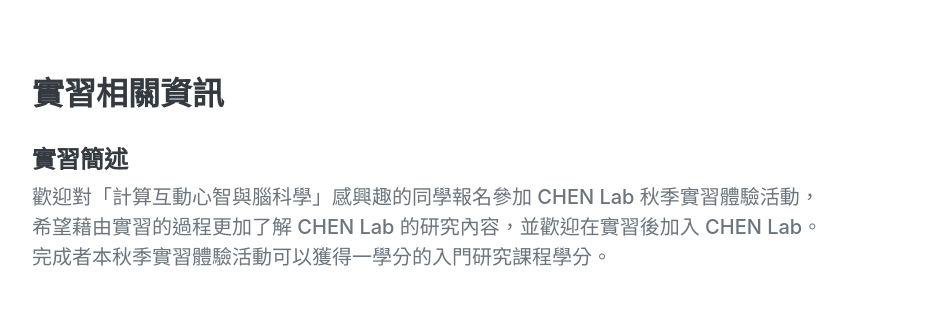
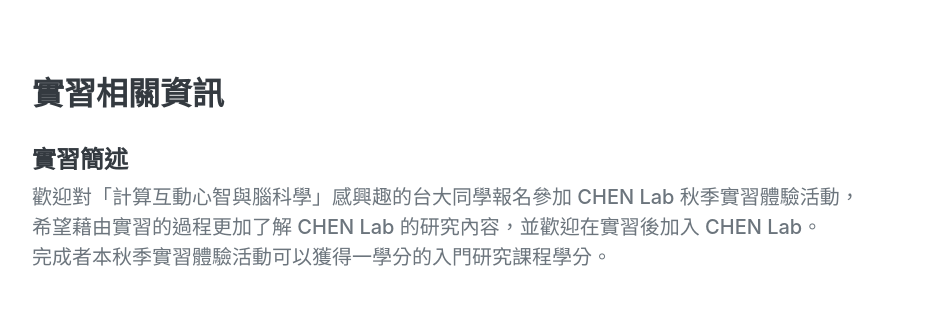
Before and after one commit to CHEN-lab-NTU/CHEN-Lab_Intern_program, a plain HTML site: page index.html in a window 1280 px wide. Shown: the part 841-1150 px from the top of the page, without its empty margins (288-1214 px from the left). Drawn offline with nearby package versions, Linux system fonts and the light colour scheme; a web font is replaced by a local one.

Commit message:
Update index.html

```diff
--- a/index.html
+++ b/index.html
@@ -71,7 +71,7 @@
                 <div class="d-flex flex-column flex-md-row justify-content-between mb-0">
                     <div class="flex-grow-1">
                         <h5>實習簡述</h5>
-                        <div class="subheading mb-3" style="font-size: 20px;">歡迎對「計算互動心智與腦科學」感興趣的同學報名參加 CHEN Lab 秋季實習體驗活動，<br>
+                        <div class="subheading mb-3" style="font-size: 20px;">歡迎對「計算互動心智與腦科學」感興趣的台大同學報名參加 CHEN Lab 秋季實習體驗活動，<br>
                             希望藉由實習的過程更加了解 CHEN Lab 的研究內容，並歡迎在實習後加入 CHEN Lab。<br>
                             完成者本秋季實習體驗活動可以獲得一學分的入門研究課程學分。</div>
                     </div>
```
